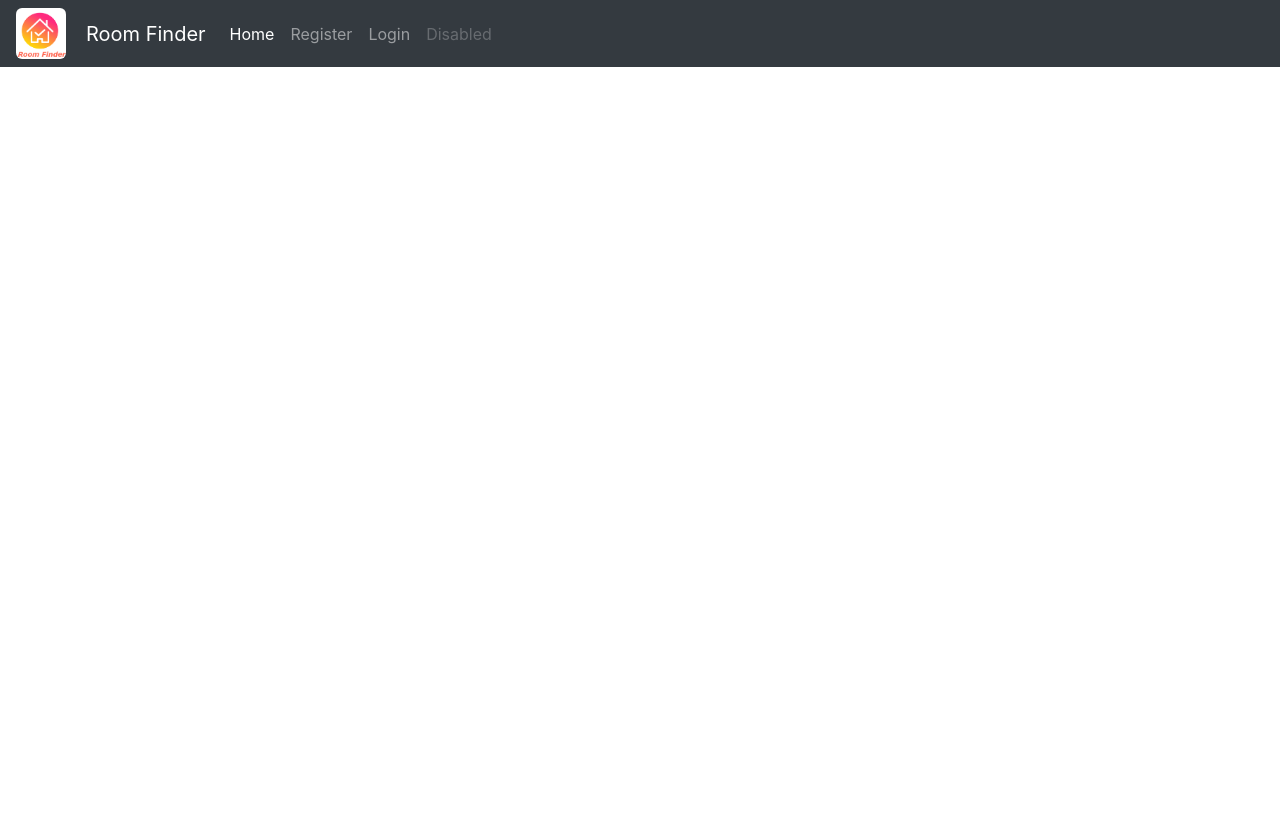
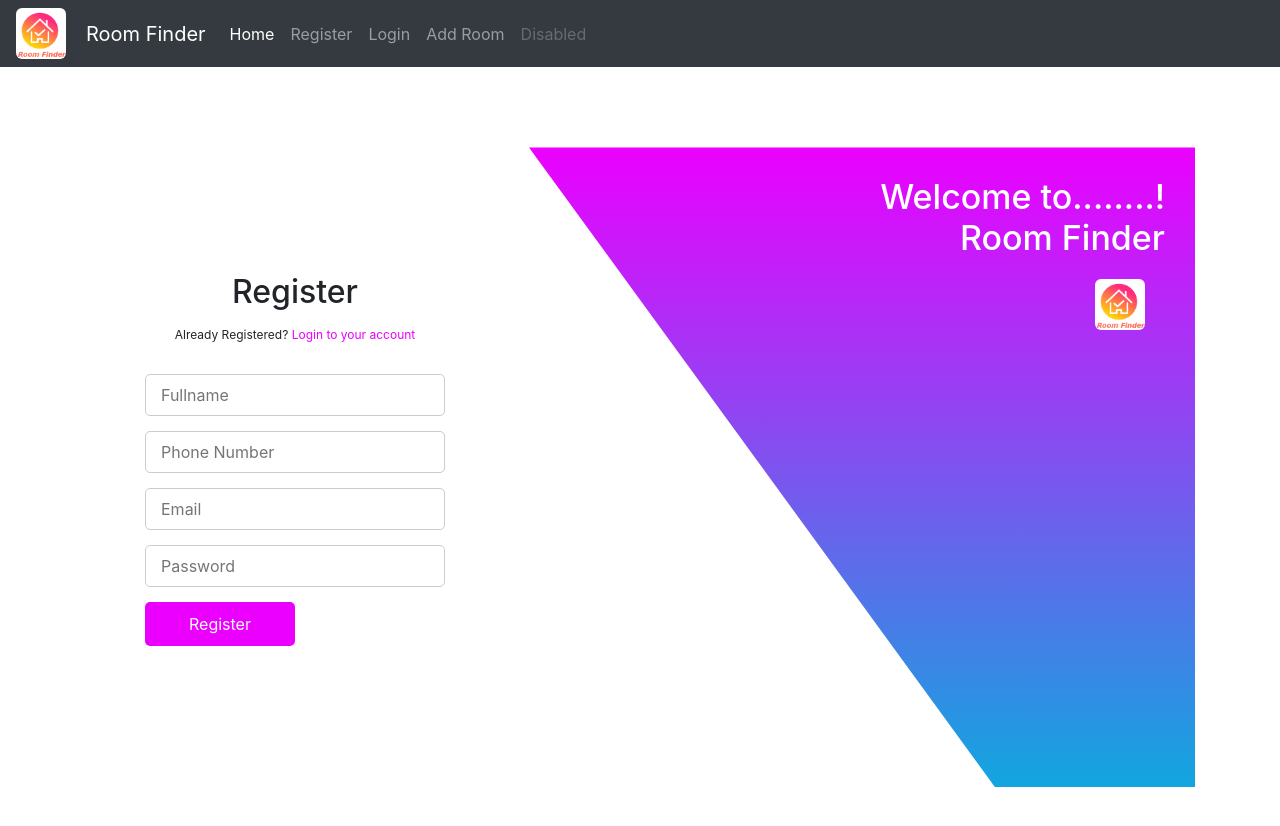
Before and after one commit to SudipRai/RoomFinder-Frontend-React-, a React (Create React App) app: page /addroom in a window 1280 px wide. Shown: the top 826 px of the page. Before the commit the page ends 800 px from the top, so only its background shows below. Built offline with nearby package versions, Linux system fonts and the light colour scheme.

Commit message:
Route added for inserting post

```diff
--- a/src/Container/Container.js
+++ b/src/Container/Container.js
@@ -3,6 +3,7 @@ import Register from "./Register";
 import {Route} from 'react-router-dom'
 import Login from "./Login";
 import viewroom from "./viewroom";
+import Addroom from "./Addroom";
 
 
 
@@ -14,6 +15,7 @@ class Container extends Component{
                 <Route path="/register" component={Register}/>
                 <Route path="/login" component={Login}/>
                 <Route path="/home" component={viewroom}/>
+                <Route path="/addroom" component={Addroom}/>
 
             </div>
         )
--- a/src/Header/Header.js
+++ b/src/Header/Header.js
@@ -16,6 +16,7 @@ class Header extends Component{
       <a class="nav-item nav-link active" href="/home">Home <span class="sr-only">(current)</span></a>
       <a class="nav-item nav-link" href="/register">Register</a>
       <a class="nav-item nav-link" href="/login">Login</a>
+      <a class="nav-item nav-link" href="/addroom">Add Room</a>
       <a class="nav-item nav-link disabled" href="#">Disabled</a>
     </div>
   </div>
```
